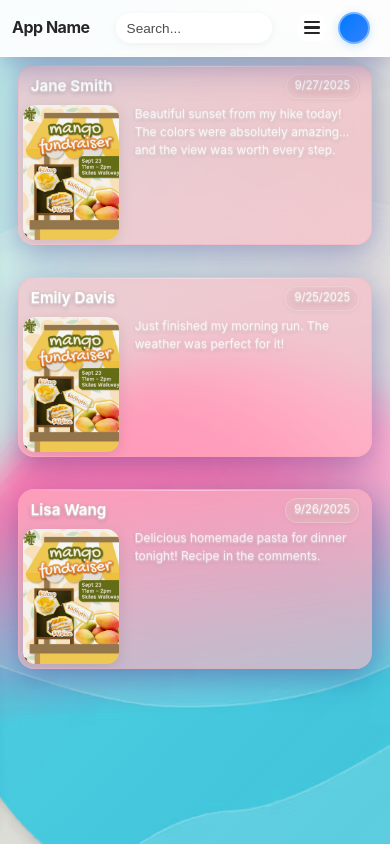
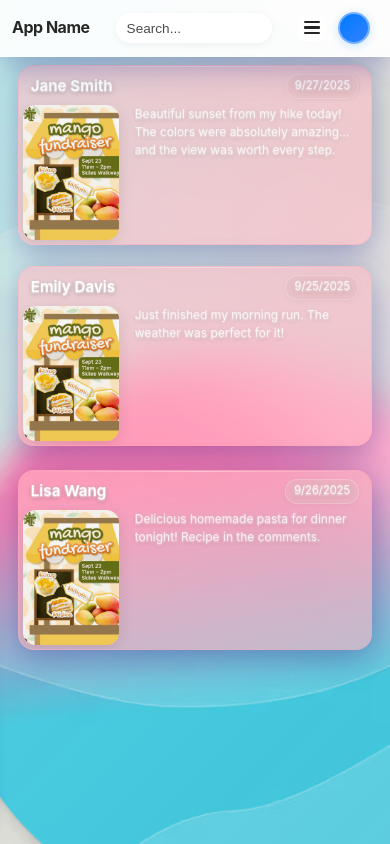
Before and after one commit to EuanHam/hackgt-25, a React (Vite) app in the folder client/: page / in a window 390 px wide. Built offline with nearby package versions, Linux system fonts and the light colour scheme; no server answers.

Commit message:
Updated feed

```diff
--- a/client/src/components/Email.css
+++ b/client/src/components/Email.css
@@ -119,7 +119,7 @@
   font-size: 0.95rem;
   color: rgba(255, 255, 255, 0.95);
   font-weight: 500;
-  margin: 0.5rem 0 0.25rem 0;
+  margin: 0.5rem 0 0.25rem 1.25rem;
   line-height: 1.3;
   filter: drop-shadow(0 1px 2px rgba(0, 0, 0, 0.3));
 }
@@ -137,8 +137,8 @@
   opacity: 0.9;
   position: relative;
   z-index: 2;
-  padding-left: 0.25rem;
-  filter: drop-shadow(0 1px 2px rgba(0, 0, 0, 0.2));
+  margin-left: 1.25rem;
+  /* indent to align with subject */
 }
 
 /* Responsive design */
--- a/client/src/components/Feed.css
+++ b/client/src/components/Feed.css
@@ -52,14 +52,15 @@
 .feed-content {
   display: grid;
   grid-template-columns: 1fr 1fr;
-  gap: 2rem;
+  row-gap: 0.3rem;    /* vertical spacing */
+  column-gap: 1rem; /* horizontal spacing */
   align-items: start;
 }
 
 .feed-column {
   display: flex;
   flex-direction: column;
-  gap: 1rem;
+  gap: 0.3rem; /* uniform spacing */
 }
 
 .feed-column h3 {
@@ -115,14 +116,14 @@
 /* Responsive design */
 @media (max-width: 1024px) {
   .feed-content {
-    gap: 1.5rem;
+    gap: 0.5rem; /* uniform spacing */
   }
 }
 
 @media (max-width: 768px) {
   .feed-content {
     grid-template-columns: 1fr;
-    gap: 1rem;
+    gap: 0.5rem; /* uniform spacing */
   }
 
   .feed-header h2 {
--- a/client/src/components/Post.css
+++ b/client/src/components/Post.css
@@ -61,7 +61,8 @@
   position: relative;
   overflow: hidden;
   border-radius: 12px;
-  margin: 0 8px 8px 8px;
+  /* align with post-header left padding */
+  margin: 0 8px 8px 1.25rem;
   box-shadow: 0 4px 15px rgba(0, 0, 0, 0.1);
 }
 
```
